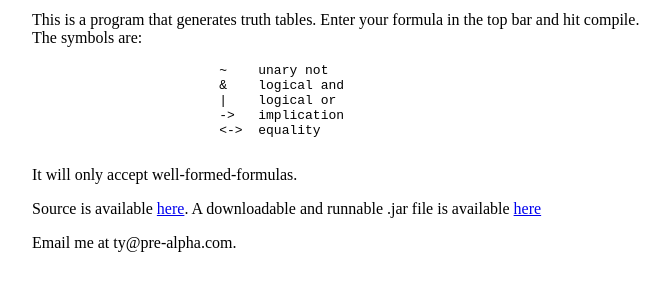
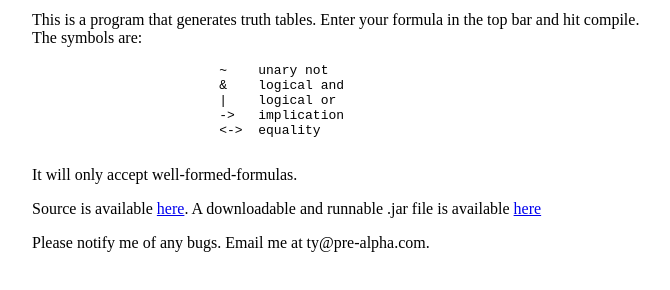
Before and after one commit to TyOverby/LogicEvaluator, a plain HTML site: page index.html in a window 1280 px wide. Shown: the whole page, without its empty margins (610-1280 px from the left). Drawn offline with Linux system fonts and the light colour scheme.

Commit message:
added bug notice

```diff
--- a/index.html
+++ b/index.html
@@ -25,6 +25,7 @@
                     A downloadable and runnable .jar file is available <a href="http://tyoverby.com/LogicEvaluator/logic_parser.jar">here</a>
                     </p>
                     <p>
+                    Please notify me of any bugs.
                     Email me at ty@pre-alpha.com.
                     </p>
                 </td>
```
